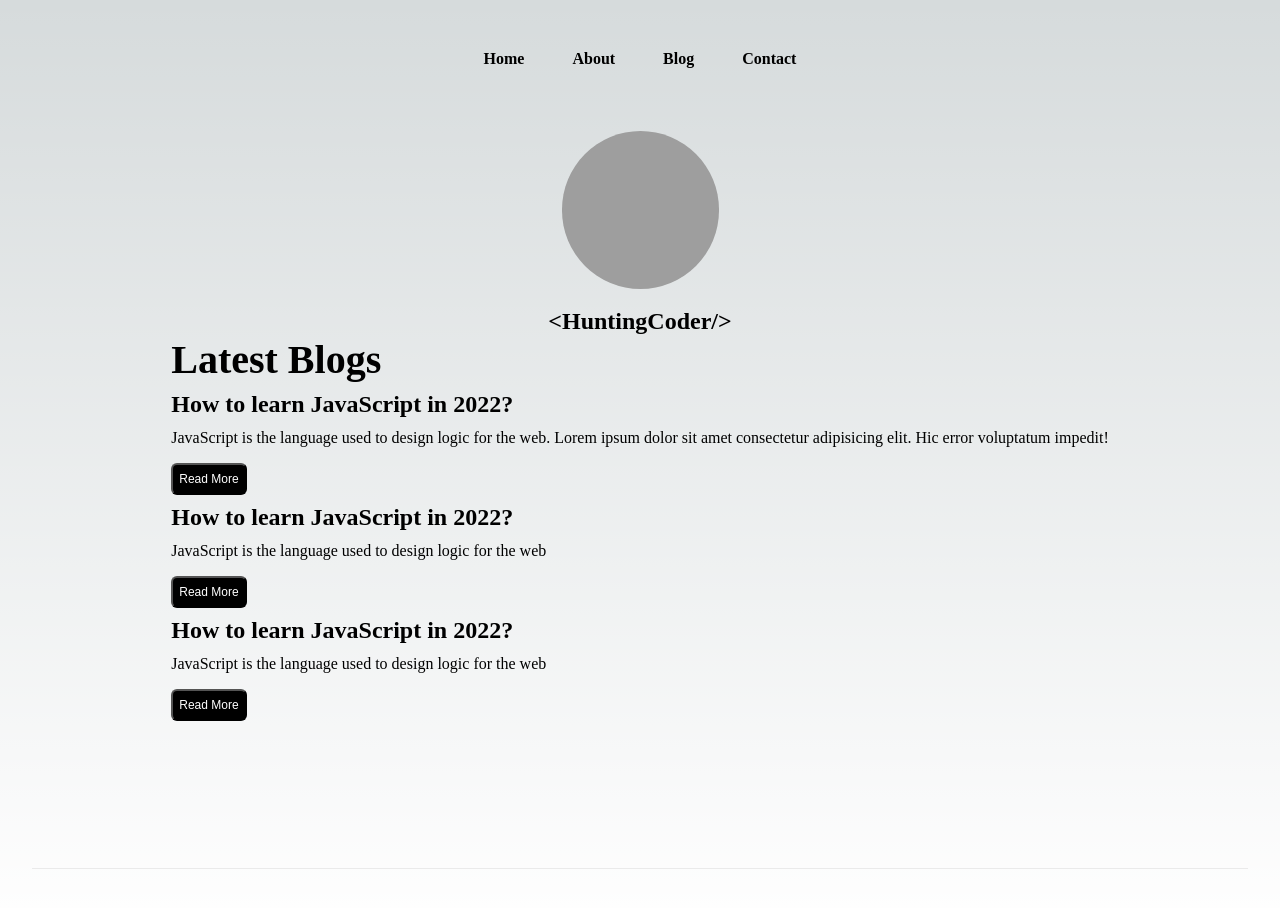
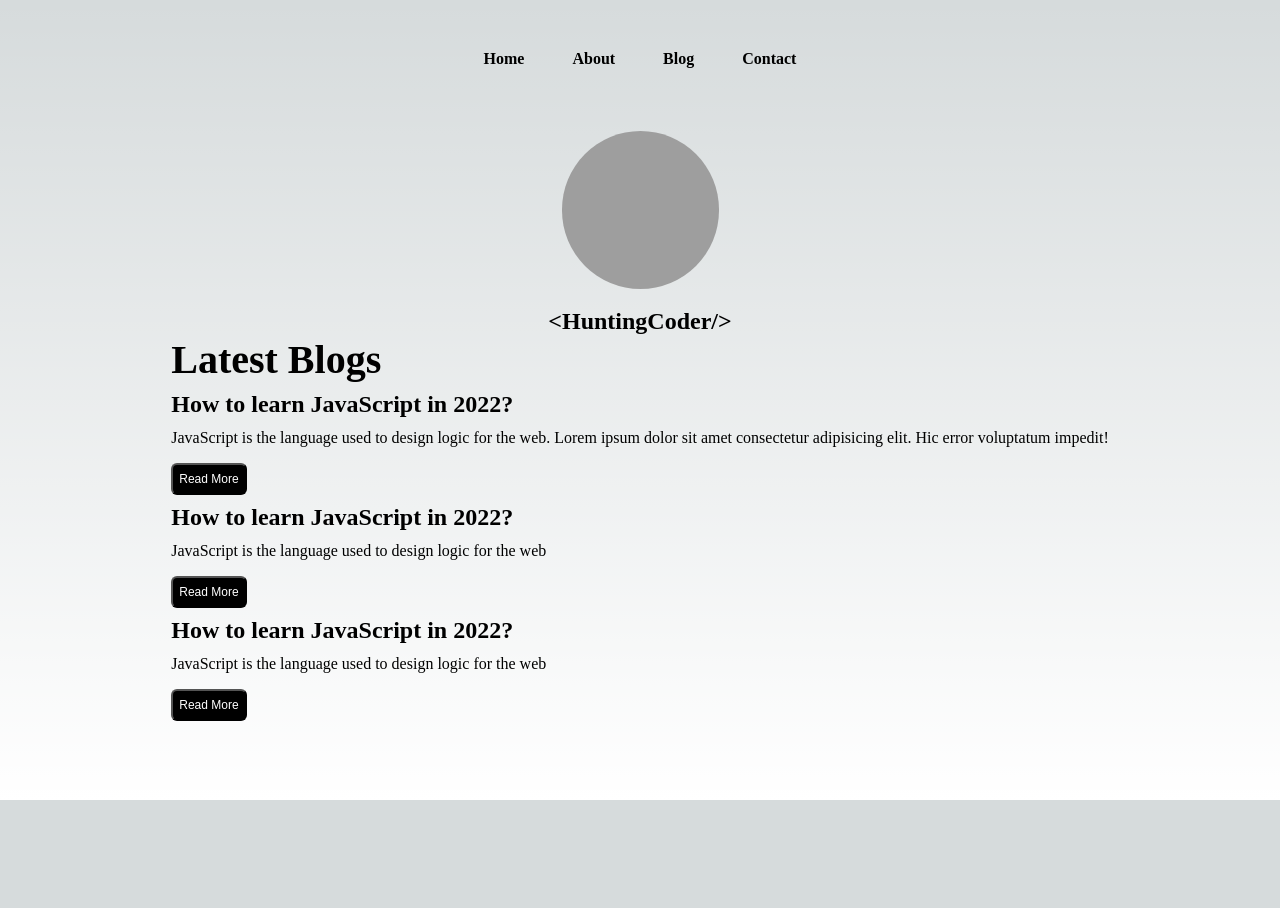
Before and after one commit to gauravMaina/huntingcoder, a Next.js app: page / in a window 1280 px wide. Shown: the top 908 px of the page. After the commit the page ends 800 px from the top, so only its background shows below. Built offline with nearby package versions, Linux system fonts and the light colour scheme; grey boxes are pictures that could not be loaded.

Commit message:
body height

```diff
--- /dev/null
+++ b/contactdata/3.json
@@ -0,0 +1 @@
+{"phone":"23423434","name":"Ravi","email":"ushuruscan@mailinator.com","desc":"hello this is me"}
--- a/src/styles/globals.css
+++ b/src/styles/globals.css
@@ -87,6 +87,7 @@ body {
 
 body {
   color: rgb(var(--foreground-rgb));
+  height: 100vh;
   background: linear-gradient(
       to bottom,
       transparent,
```
